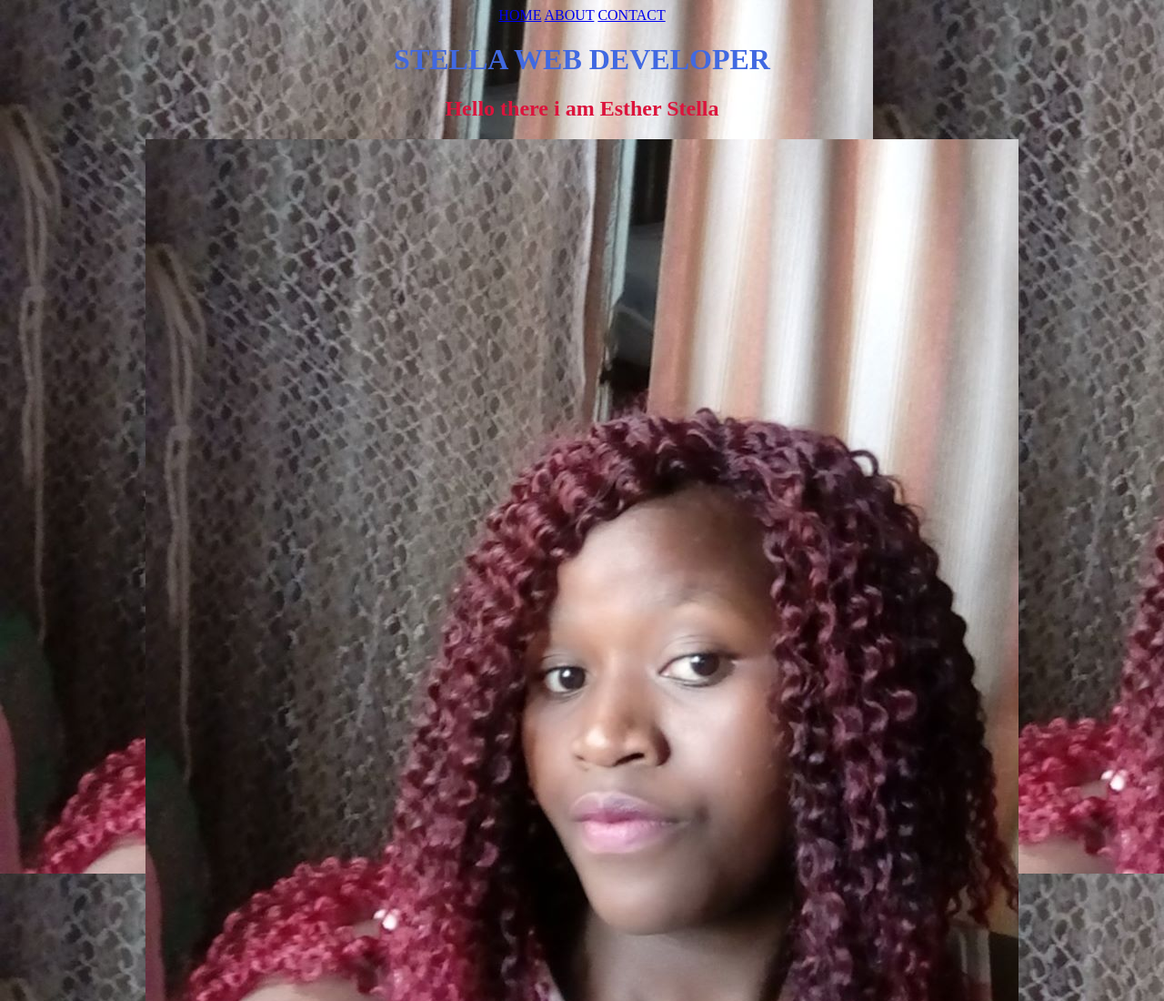
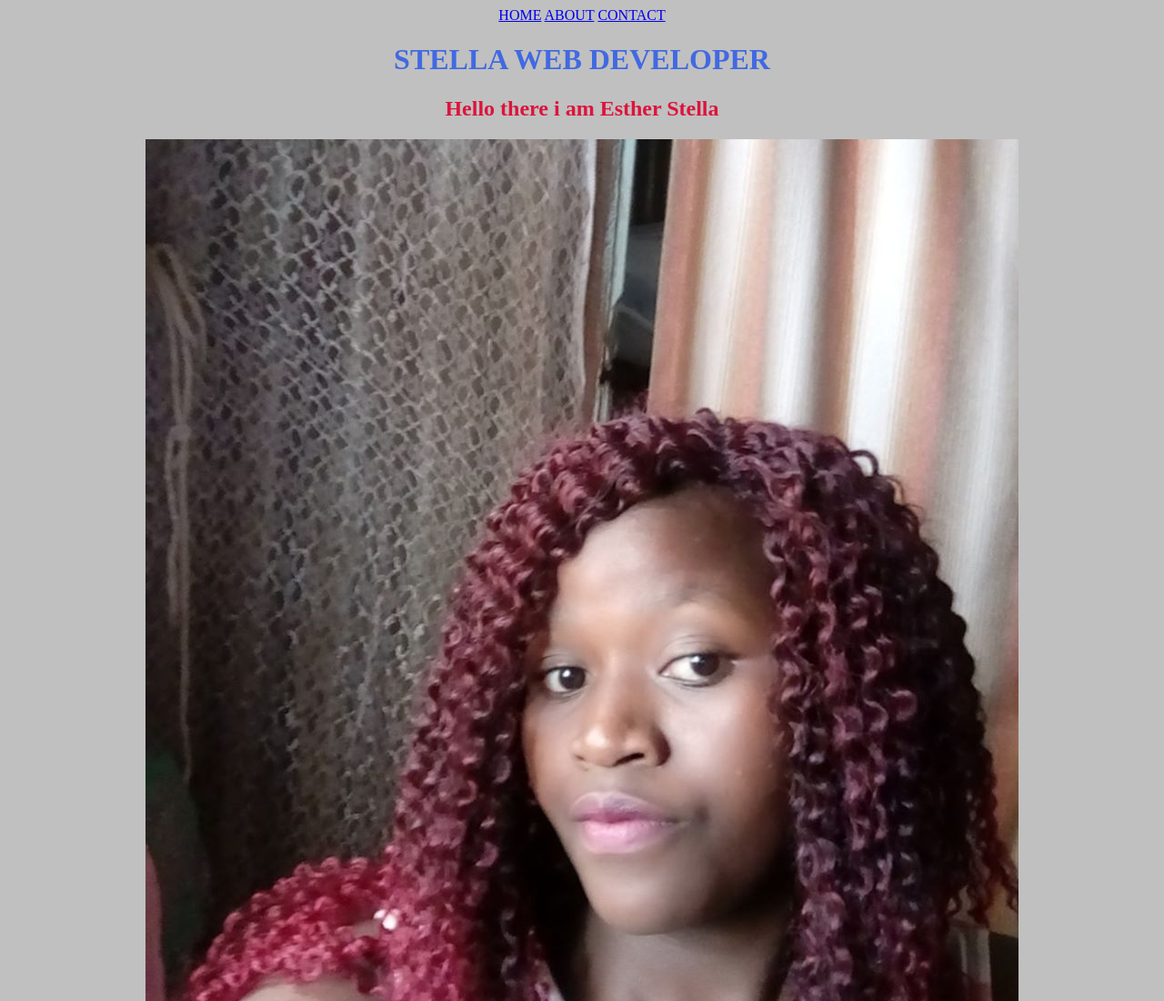
Before and after one commit to wekkey/my-portfolio, a plain HTML site: page index.html in a window 1280 px wide. Shown: the top 1100 px of the page at 91% size. Drawn offline with Linux system fonts and the light colour scheme.

Commit message:
add the styles.css file

```diff
--- a/styles.css
+++ b/styles.css
@@ -1,15 +1,11 @@
 body{
   text-align: center;
-  background-image: url("images/stl.jpeg");
+  background-color: #C0C0C0
 
 }
 
 h2{
   color: crimson;
-}
-
-body{
-  background-color: pink;
 }
 h1{
   color: royalblue;
@@ -17,3 +13,10 @@ h1{
 li{
   color: blue;
 }
+nav{
+  display:inline-block;
+}
+ul>li{
+  text-align: center;
+
+}
```
